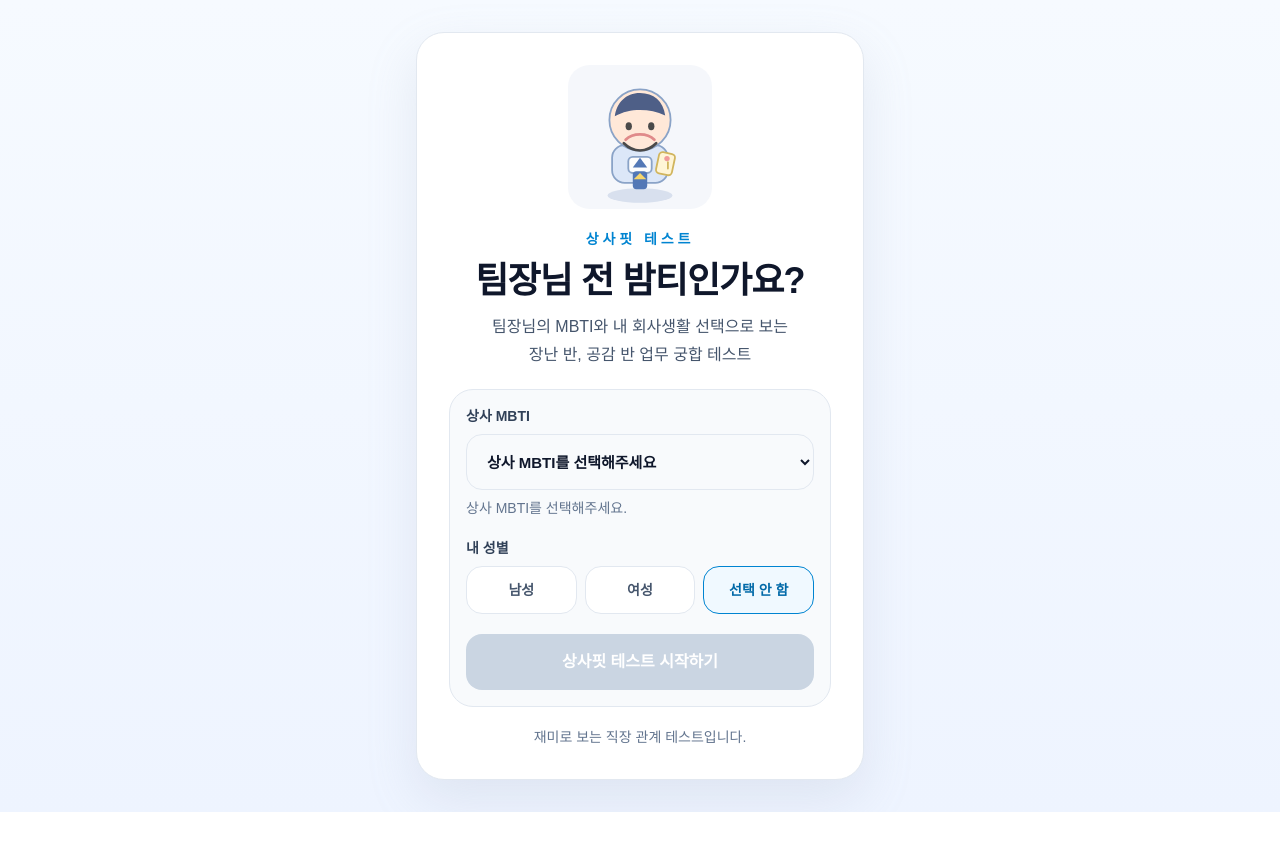
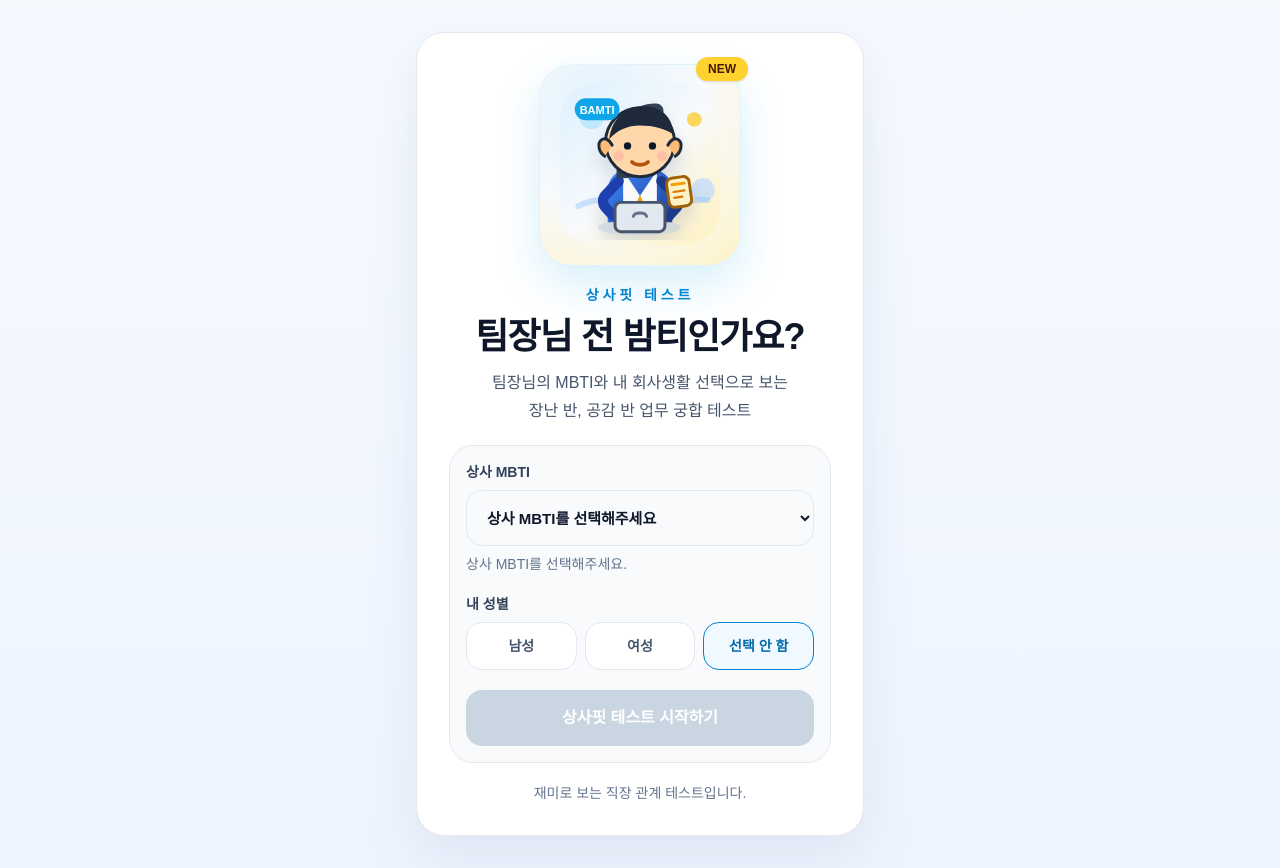
Before and after one commit to yzhyun/boss-fit, a Next.js app: page / in a window 1280 px wide. Before the commit the page ends 812 px from the top, so only its background shows below. Built offline with nearby package versions, Linux system fonts and the light colour scheme.

Commit message:
Refresh home mascot artwork

```diff
--- a/app/page.tsx
+++ b/app/page.tsx
@@ -7,14 +7,19 @@ export default function Home() {
       <section className="w-full max-w-md rounded-[28px] border border-slate-200 bg-white px-6 py-8 text-center shadow-[0_20px_50px_rgba(148,163,184,0.18)] sm:px-8">
         <div className="space-y-5">
           <div className="flex justify-center">
-            <Image
-              src="/images/bamti-placeholder.svg"
-              alt="밤티 회사원 마스코트"
-              width={128}
-              height={128}
-              priority
-              className="h-28 w-28 sm:h-36 sm:w-36"
-            />
+            <div className="relative rounded-[32px] bg-[radial-gradient(circle_at_30%_20%,#e0f2fe_0%,#f8fafc_48%,#fef3c7_100%)] p-3 shadow-[0_18px_45px_rgba(14,165,233,0.18)] ring-1 ring-sky-100">
+              <div className="absolute -right-2 -top-2 rounded-full bg-amber-300 px-3 py-1 text-xs font-black text-amber-950 shadow-sm">
+                NEW
+              </div>
+              <Image
+                src="/images/bamti-placeholder.svg"
+                alt="커피와 노트북을 든 밤티 회사원 마스코트"
+                width={192}
+                height={192}
+                priority
+                className="h-36 w-36 sm:h-44 sm:w-44"
+              />
+            </div>
           </div>
 
           <div className="space-y-3">
```
Also changed, not shown: public/images/bamti-placeholder.svg.
